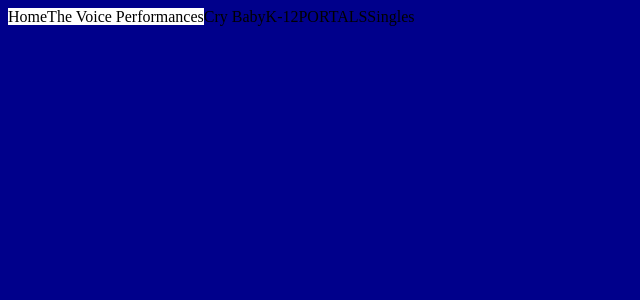
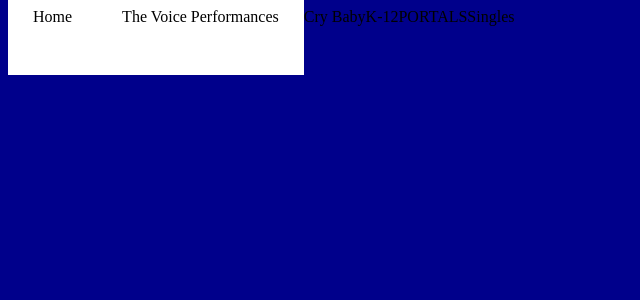
Before and after one commit to NKozak2006/NKozak2006.github.io, a PHP site: page /melanie_martinez/homepage.html in a window 1280 px wide. Shown: the top 300 px of the page, without its empty margins (0-640 px from the left). Run offline with PHP 8.4, Linux system fonts and the light colour scheme.

Commit message:
Update homestyle.css

```diff
--- a/melanie_martinez/stylesheets/homestyle.css
+++ b/melanie_martinez/stylesheets/homestyle.css
@@ -18,6 +18,6 @@ body {
 #nav li a {
     text-decoration: none;
     color: black;
-    padding: 15 5 15 5;
+    padding: 50px 25px 50px 25px;
     background: white;
 }
```
